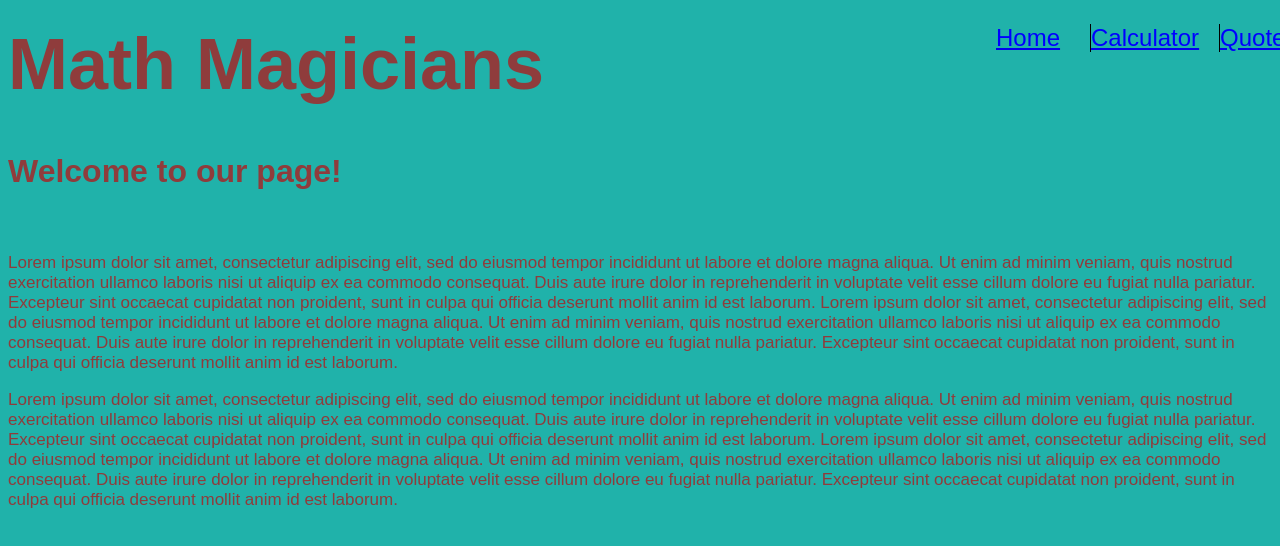
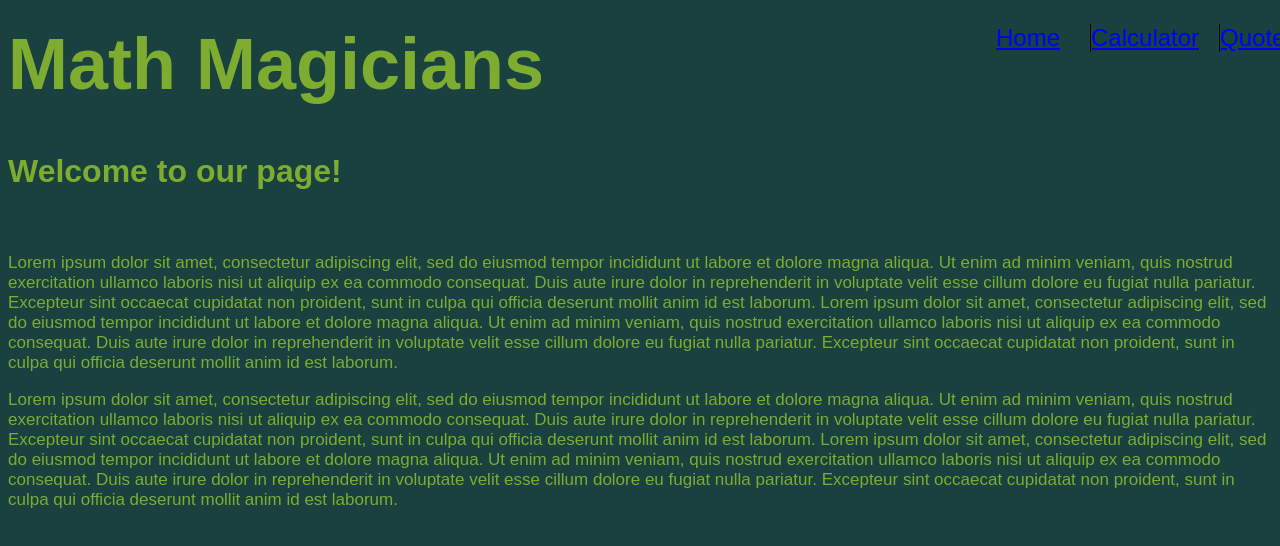
Before and after one commit to Danieldotcomcoder/Math-magicians, a React (Create React App) app: page / in a window 1280 px wide. Shown: the top 546 px of the page. Built offline with nearby package versions, Linux system fonts and the light colour scheme.

Commit message:
Fix: Linter Errors

```diff
--- a/src/components/myStyles.css
+++ b/src/components/myStyles.css
@@ -49,9 +49,10 @@ button {
 }
 
 .calc-page {
-  display:  flex;
+  display: flex;
   flex-direction: row;
 }
+
 .math-state {
   margin-top: 10%;
   font-size: 4.8vh;
@@ -59,9 +60,9 @@ button {
 }
 
 body {
- background-color: lightseagreen;
- background-size: 100%;
- background-repeat: no-repeat;
- color: rgb(143, 60, 60);
- font-family: sans-serif;
+  background-color: rgb(24, 65, 63);
+  background-size: 100%;
+  background-repeat: no-repeat;
+  color: rgb(125, 172, 49);
+  font-family: sans-serif;
 }
--- a/src/components/pages.css
+++ b/src/components/pages.css
@@ -1,5 +1,5 @@
 .Navlist {
-  display:flex;
+  display: flex;
   flex-direction: row;
   justify-content: space-between;
   width: 20%;
```
